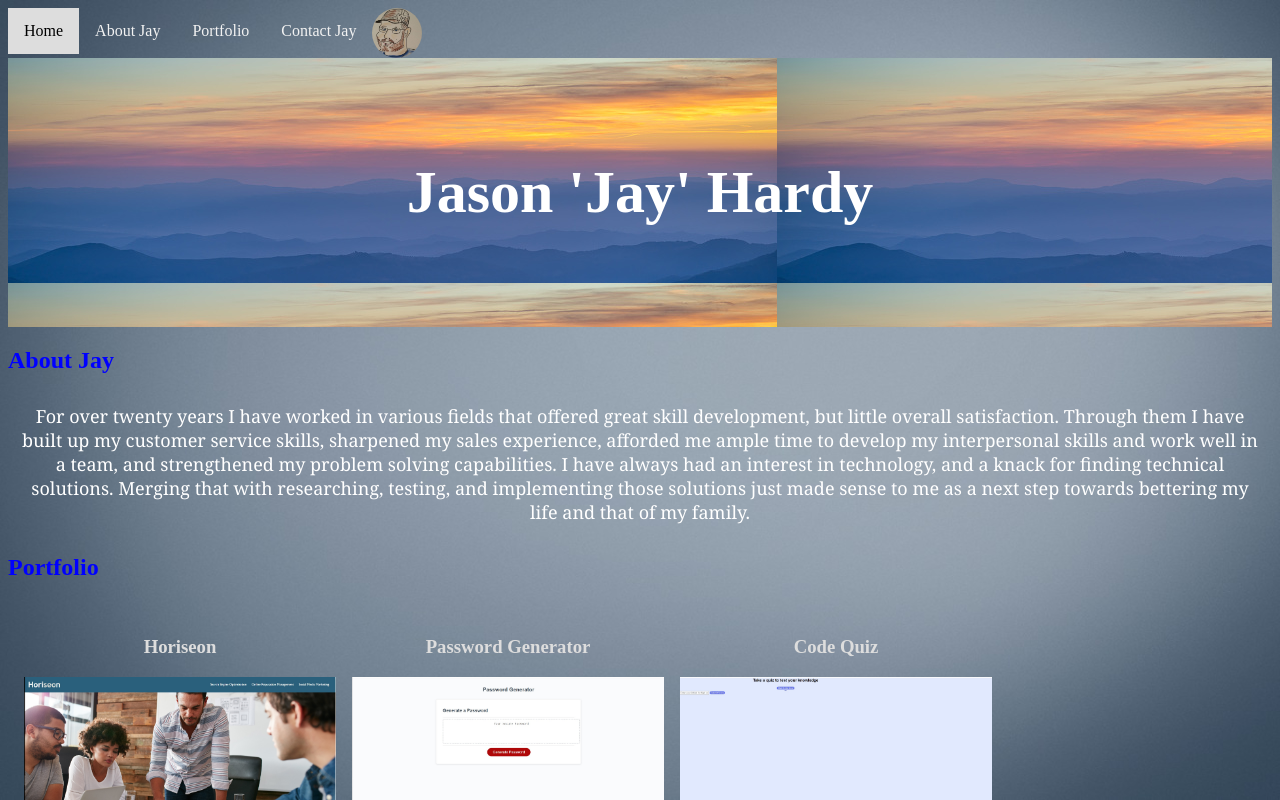
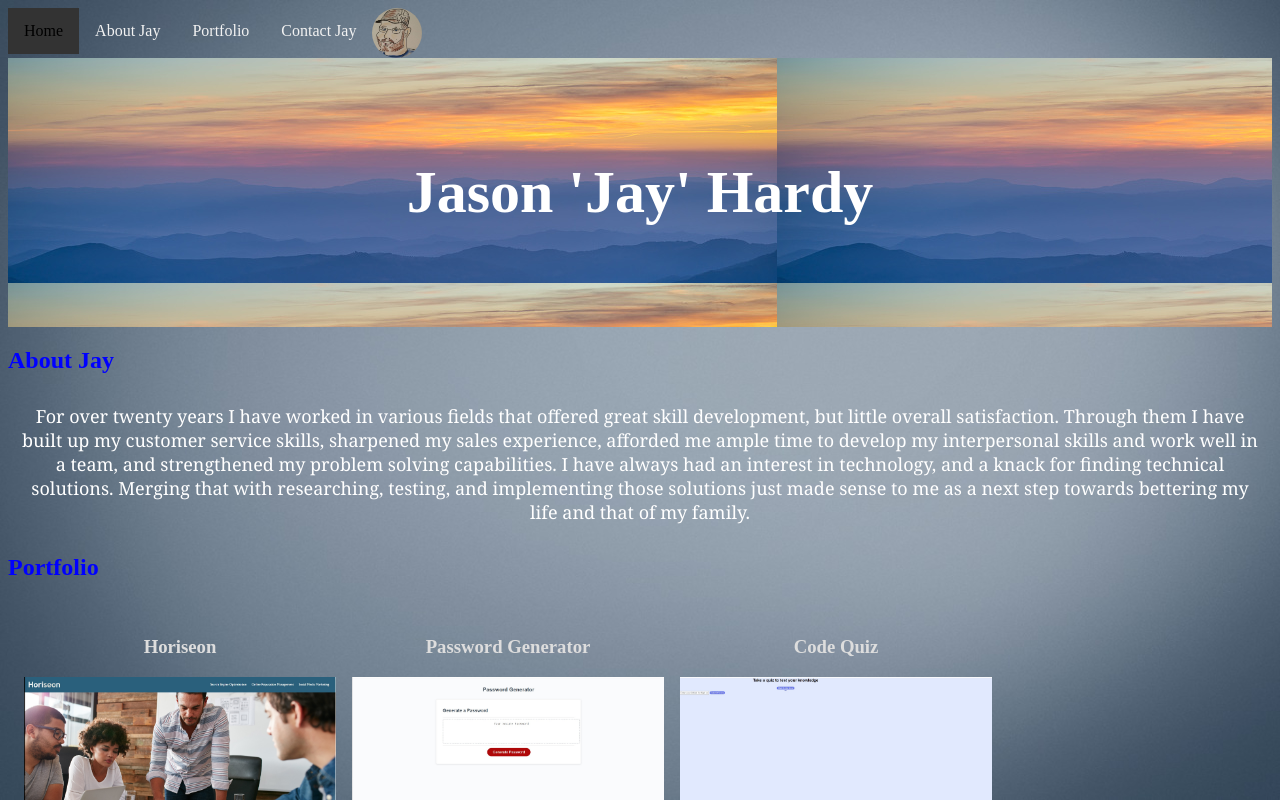
Before and after one commit to jayh0806/Hardy-portfolio, a plain HTML site: page index.html in a window 1280 px wide. In both pictures the pointer is over the link "Home". Shown: the top 800 px of the page. Drawn offline with Linux system fonts and the light colour scheme.

Commit message:
Add files via upload

```diff
--- a/assests/styles.css
+++ b/assests/styles.css
@@ -31,7 +31,7 @@
 
   /* Change background on mouse-over */
   .navbar a:hover {
-    background: #ddd;
+    background: #333;
     color: black;
   }
 
```
